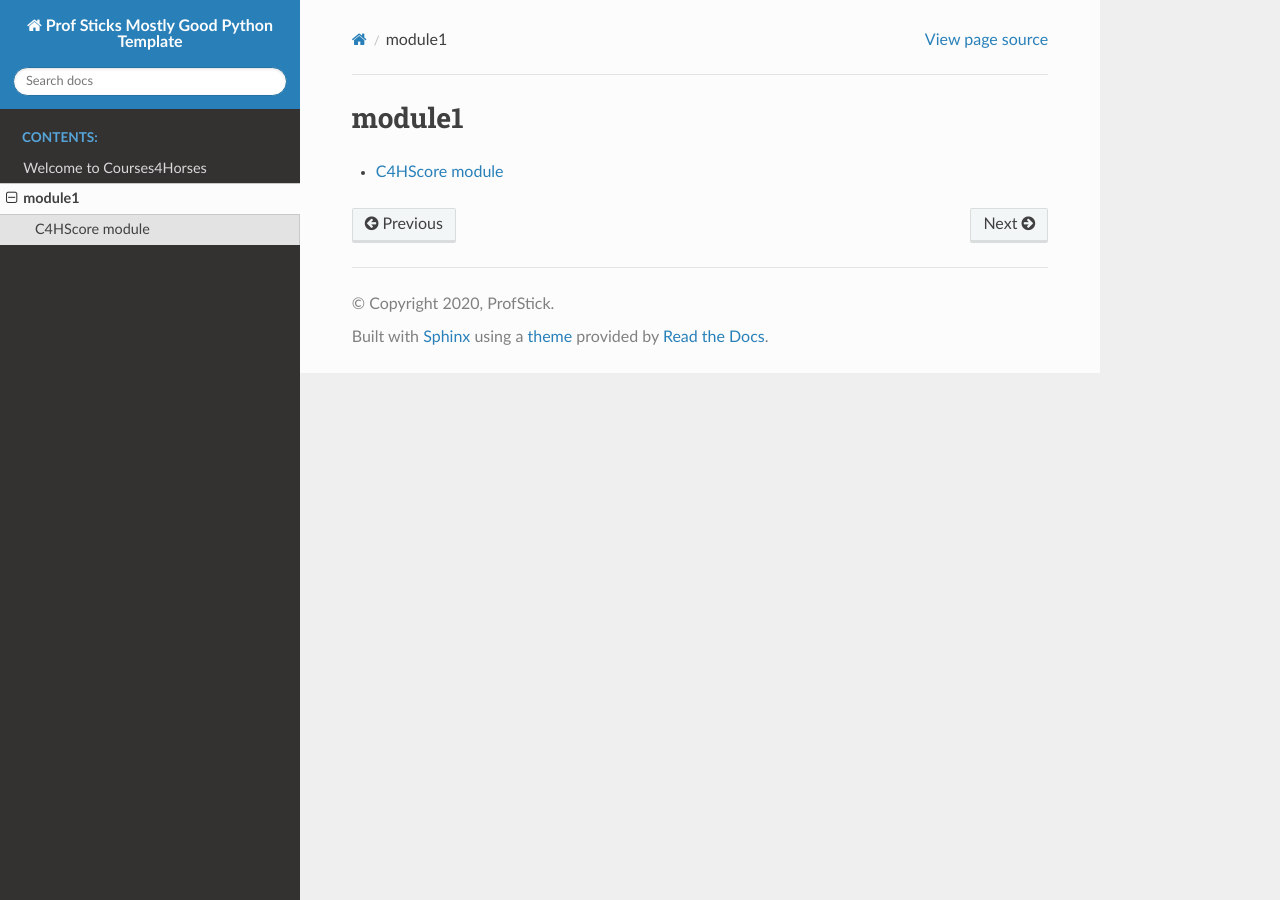
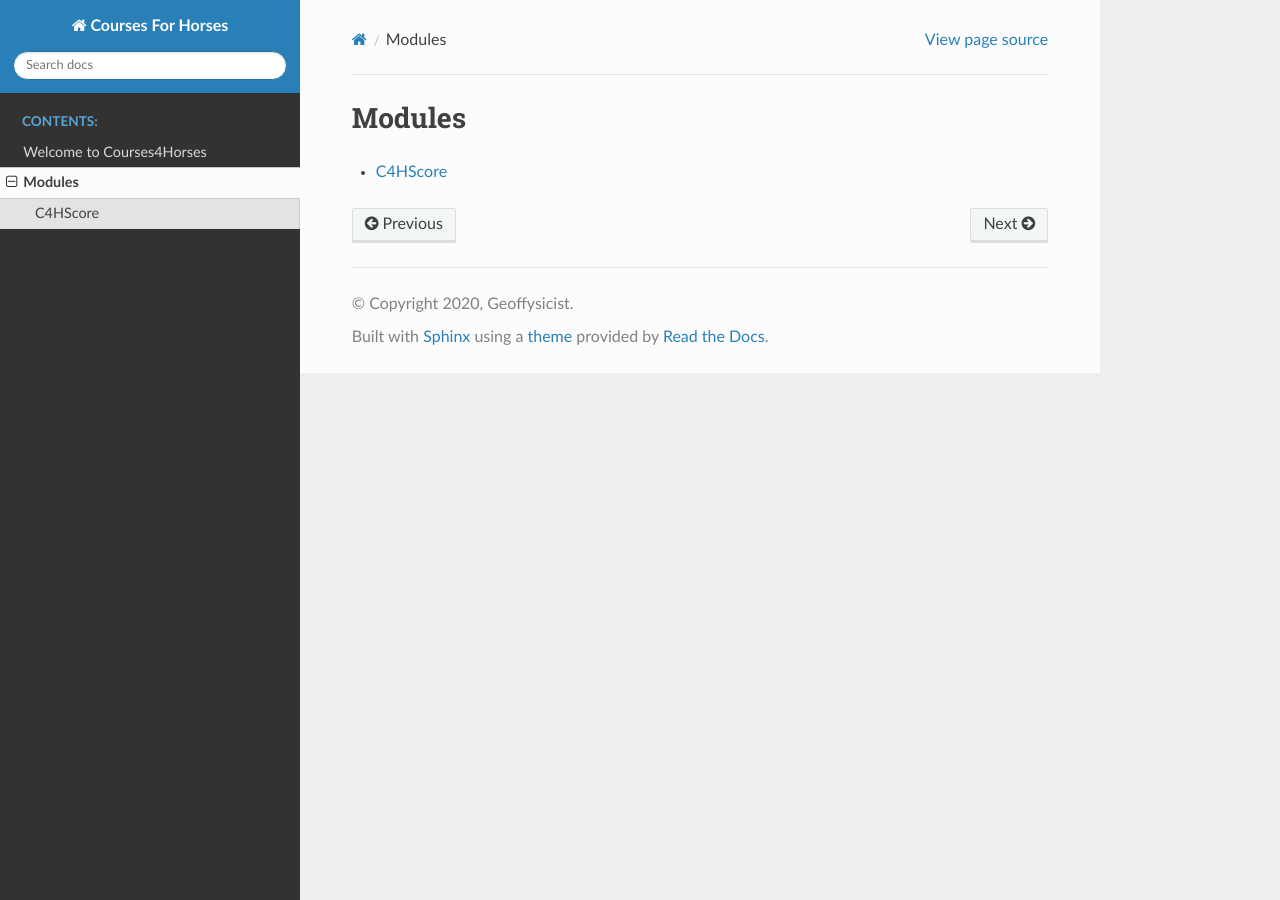
Before and after one commit to Geoffysicist/c4h_scoring, a Sphinx documentation site: the page built from docs/source/modules.rst, in a window 1280 px wide. Built offline with Sphinx 7.4.7 and the Read the Docs theme 2.0.0, drawn with Linux system fonts in a browser that asks for light colours.

Commit message:
fixed *.rst documentation

```diff
--- a/docs/source/C4HScore.rst
+++ b/docs/source/C4HScore.rst
@@ -1,4 +1,4 @@
-C4HScore module
+C4HScore
 ==============
 
 .. automodule:: C4HScore
--- a/docs/source/conf.py
+++ b/docs/source/conf.py
@@ -12,7 +12,7 @@
 #
 import os
 import sys
-sys.path.insert(0, os.path.abspath('../../module1/'))
+sys.path.insert(0, os.path.abspath('../../C4HScore/'))
 
 # copy the README.md from the root directory - this will overwrite any README.md in the docs/source directory
 # comment out the following if this is not wanted
@@ -28,9 +28,9 @@ except FileNotFoundError:
 
 # -- Project information -----------------------------------------------------
 
-project = 'Prof Sticks Mostly Good Python Template'
-copyright = '2020, ProfStick'
-author = 'ProfStick'
+project = 'Courses For Horses'
+copyright = '2020, Geoffysicist'
+author = 'Geoffysicist'
 
 # The full version, including alpha/beta/rc tags
 release = '0.0.1'
--- a/docs/source/modules.rst
+++ b/docs/source/modules.rst
@@ -1,4 +1,4 @@
-module1
+Modules
 =======
 
 .. toctree::
```
